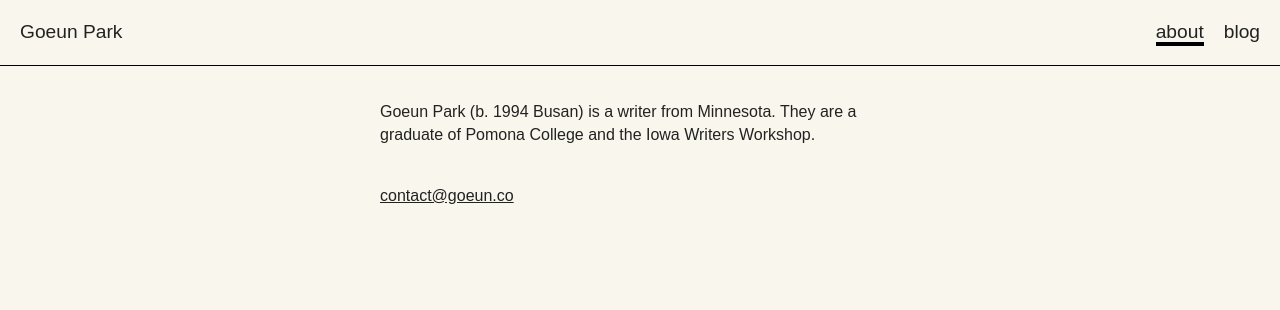
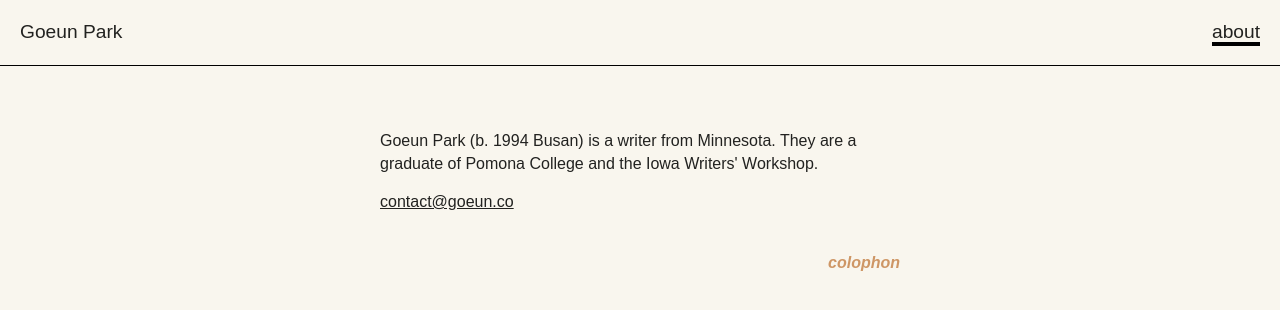
Before and after one commit to goeunpark/personal-site, a Next.js app: page /about in a window 1280 px wide. Shown: the top 310 px of the page. Built offline with nearby package versions, Linux system fonts and the light colour scheme.

Commit message:
Remove blog link, add colophon to about

```diff
--- a/src/components/Header.tsx
+++ b/src/components/Header.tsx
@@ -20,14 +20,14 @@ export default function Header() {
             about
           </Link>
         </li>
-        <li>
+        {/* <li>
           <Link
             href="/blog"
             className={page.includes("blog") ? styles.page : styles.a}
           >
             blog
           </Link>
-        </li>
+        </li> */}
       </ul>
     </header>
   );
--- a/src/pages/about/index.tsx
+++ b/src/pages/about/index.tsx
@@ -1,5 +1,6 @@
 import type { NextPage } from "next";
 import Layout from "../../components/Layout";
+import Link from "next/link";
 
 const About: NextPage = () => {
   return (
@@ -7,12 +8,20 @@ const About: NextPage = () => {
       <div className="page-content about-page">
         <p>
           Goeun Park (b. 1994 Busan) is a writer from Minnesota. They are a
-          graduate of Pomona College and the Iowa Writers Workshop.
+          graduate of Pomona College and the Iowa Writers{"'"} Workshop.
         </p>
         <p>
-          <br></br>
           <a href="mailto:contact@goeun.co">contact@goeun.co</a>
         </p>
+
+        <br></br>
+        <div className="colophon">
+          <Link href="/colophon" passHref>
+            <b>
+              <i>colophon</i>
+            </b>
+          </Link>
+        </div>
       </div>
     </Layout>
   );
--- a/src/styles/globals.scss
+++ b/src/styles/globals.scss
@@ -1,3 +1,5 @@
+$orange-2023: #ce9665;
+
 html,
 body {
   background-color: #f9f6ee;
@@ -15,12 +17,23 @@ body {
 
 .about-page {
   max-width: 520px;
+
+  .colophon {
+    text-align: end;
+    a {
+      color: $orange-2023;
+      text-decoration: none;
+    }
+    a:hover {
+      text-decoration: underline;
+    }
+  }
 }
 
 .blog-page,
 .page-content {
   margin: auto;
-  padding-top: 1.2rem;
+  padding-top: 3rem;
 }
 
 .landing-pic {
```
